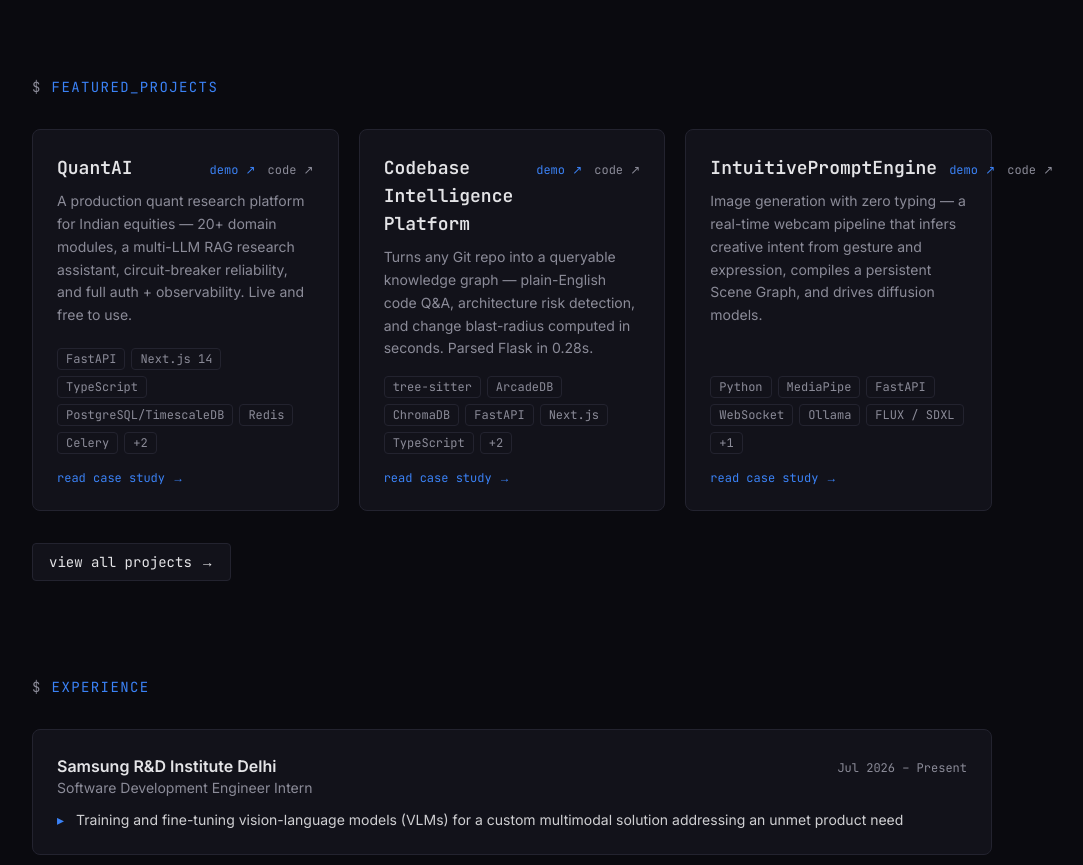
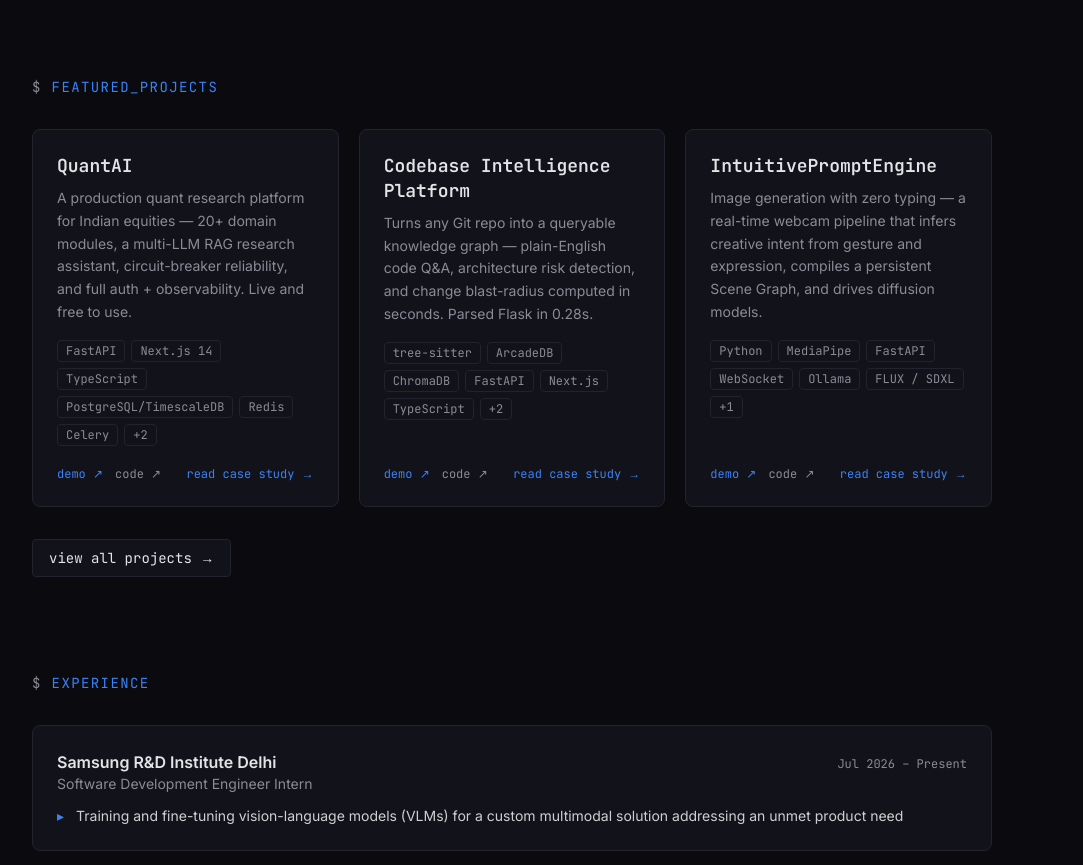
Before and after one commit to goyal-harshit/goyal-harshit.github.io, a Next.js app: page / in a window 1280 px wide. Shown: the part 960-1825 px from the top of the page, without its empty margins (128-1211 px from the left). Built offline with nearby package versions, Linux system fonts and the light colour scheme.

Commit message:
fix(ui): improve project card layout and accessibility

```diff
--- a/src/components/ProjectCard.tsx
+++ b/src/components/ProjectCard.tsx
@@ -1,18 +1,46 @@
 import Link from 'next/link';
 import type { Project } from '@/lib/data';
 
+const MAX_VISIBLE_STACK = 6;
+
 export default function ProjectCard({ project }: { project: Project }) {
-  const inner = (
-    <article className="card flex h-full flex-col">
-      <div className="mb-2 flex items-baseline justify-between gap-3">
-        <h3 className="font-mono text-lg font-semibold text-fg">{project.title}</h3>
-        <div className="flex shrink-0 gap-3 font-mono text-xs">
+  const visibleStack = project.stack.slice(0, MAX_VISIBLE_STACK);
+  const hiddenStackCount = project.stack.length - visibleStack.length;
+
+  return (
+    <article className="card group relative flex h-full flex-col">
+      {/* Stretched link: makes the whole card clickable without nesting anchors. */}
+      {project.caseStudy && (
+        <Link
+          href={`/projects/${project.slug}/`}
+          aria-label={`Read the ${project.title} case study`}
+          className="absolute inset-0 rounded-lg focus-visible:outline focus-visible:outline-2 focus-visible:outline-offset-2 focus-visible:outline-accent"
+        />
+      )}
+
+      <h3 className="font-mono text-lg font-semibold leading-snug text-fg [overflow-wrap:anywhere]">
+        {project.title}
+      </h3>
+
+      <p className="mt-2 text-sm leading-relaxed text-muted">{project.oneLiner}</p>
+
+      <div className="mt-4 flex flex-wrap gap-1.5">
+        {visibleStack.map((s) => (
+          <span key={s} className="chip">
+            {s}
+          </span>
+        ))}
+        {hiddenStackCount > 0 && <span className="chip">+{hiddenStackCount}</span>}
+      </div>
+
+      <div className="mt-auto flex flex-wrap items-center justify-between gap-x-4 gap-y-2 pt-5 font-mono text-xs">
+        <div className="flex gap-3">
           {project.demo && (
             <a
               href={project.demo}
               target="_blank"
               rel="noopener noreferrer"
-              className="text-accent hover:underline"
+              className="relative text-accent hover:underline"
             >
               demo ↗
             </a>
@@ -22,33 +50,16 @@
               href={project.github}
               target="_blank"
               rel="noopener noreferrer"
-              className="text-muted hover:text-accent"
+              className="relative text-muted transition-colors hover:text-accent"
             >
               code ↗
             </a>
           )}
         </div>
+        {project.caseStudy && (
+          <span className="text-accent group-hover:underline">read case study →</span>
+        )}
       </div>
-      <p className="mb-4 text-sm leading-relaxed text-muted">{project.oneLiner}</p>
-      <div className="mt-auto flex flex-wrap gap-1.5">
-        {project.stack.slice(0, 6).map((s) => (
-          <span key={s} className="chip">
-            {s}
-          </span>
-        ))}
-        {project.stack.length > 6 && <span className="chip">+{project.stack.length - 6}</span>}
-      </div>
-      {project.caseStudy && (
-        <p className="mt-4 font-mono text-xs text-accent">read case study →</p>
-      )}
     </article>
   );
-
-  return project.caseStudy ? (
-    <Link href={`/projects/${project.slug}/`} className="block h-full">
-      {inner}
-    </Link>
-  ) : (
-    inner
-  );
 }
```
